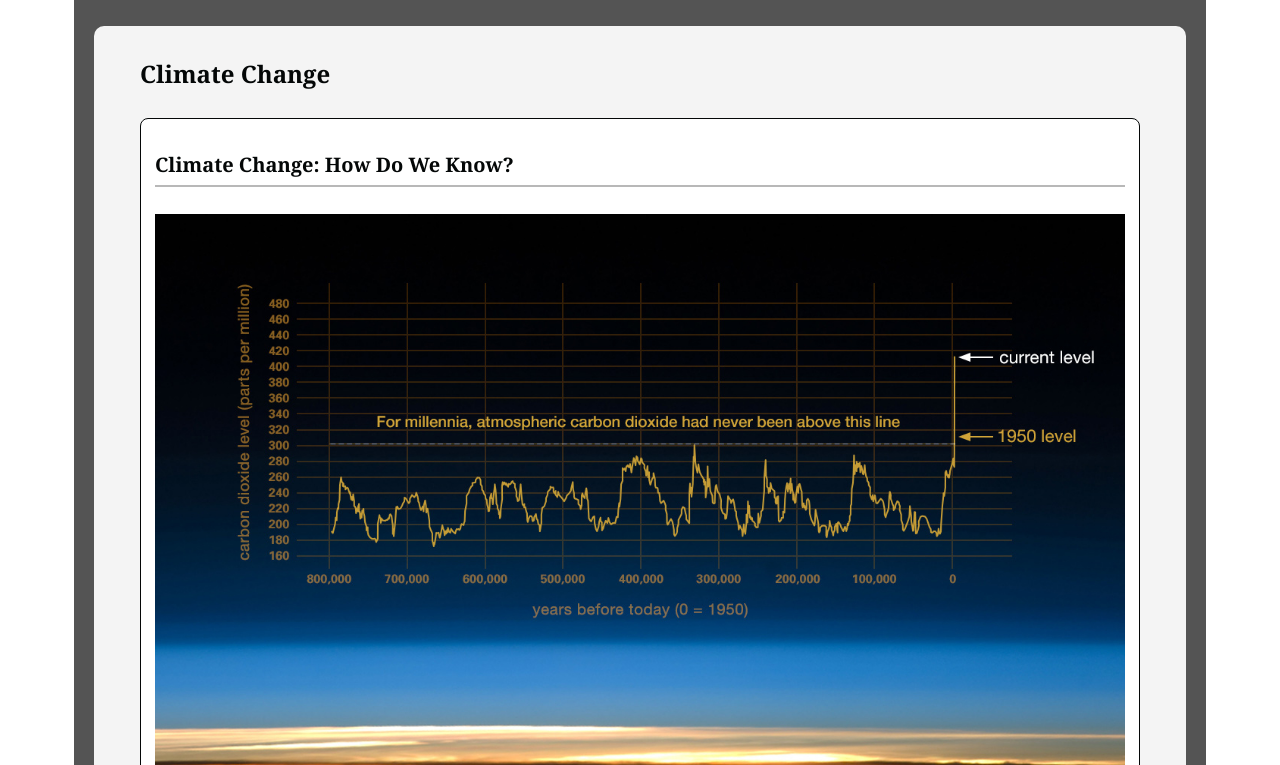
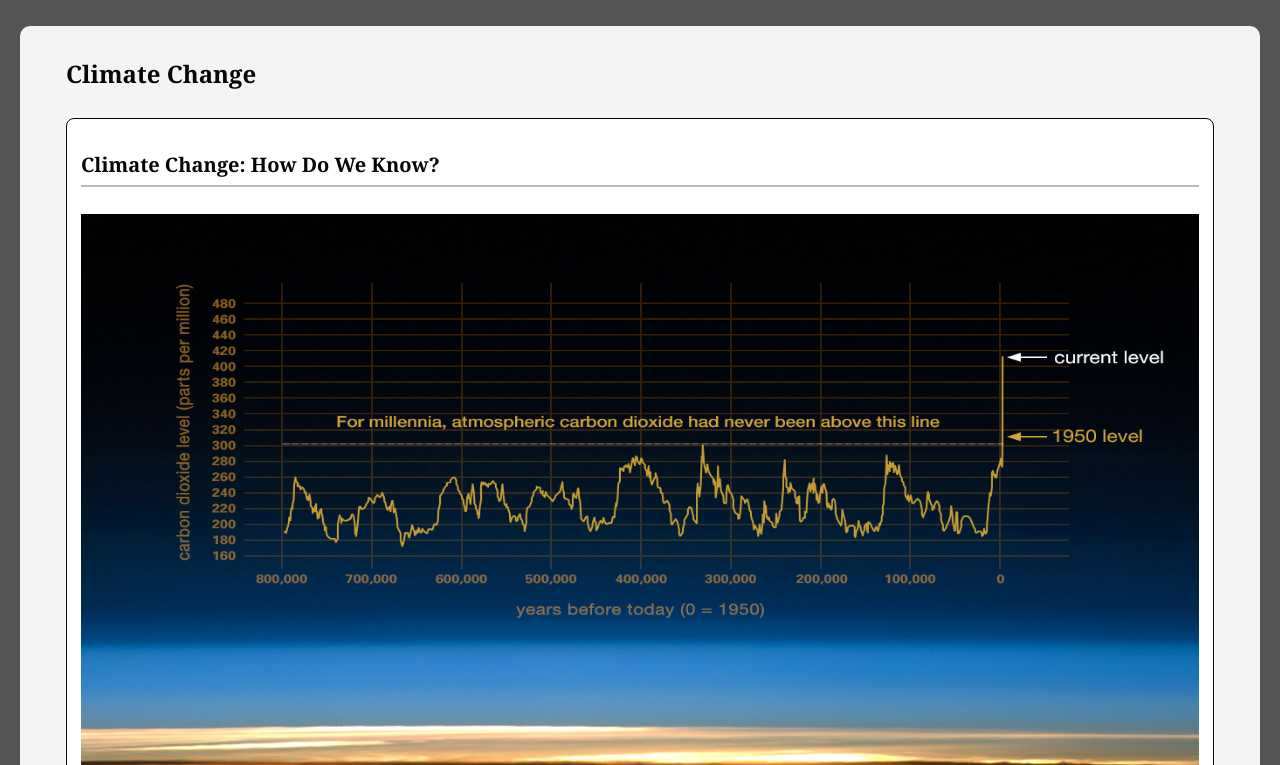
Before and after one commit to ashishkushwaha22/Internship-Project, a plain HTML site: page index.html in a window 1280 px wide. Shown: the part 96-861 px from the top of the page. Drawn offline with Linux system fonts and the light colour scheme.

Commit message:
Update style.css

```diff
--- a/assets/image/style.css
+++ b/assets/image/style.css
@@ -14,7 +14,7 @@ html, body {
 }
 
 main {
-    width: calc(90% - 20px);
+    width: 100%;
     margin: 0 auto;
 }
 
```
